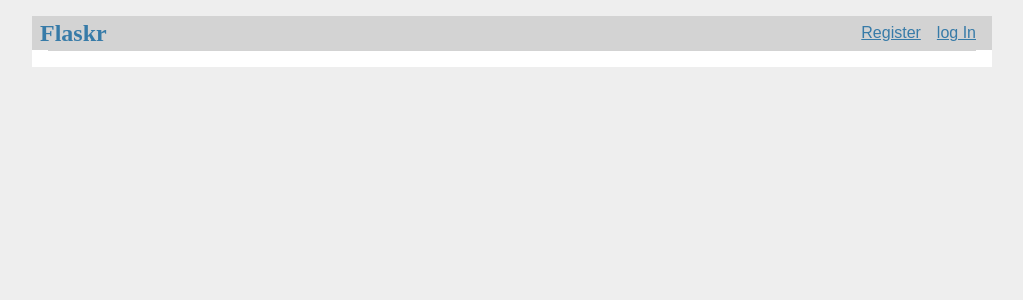
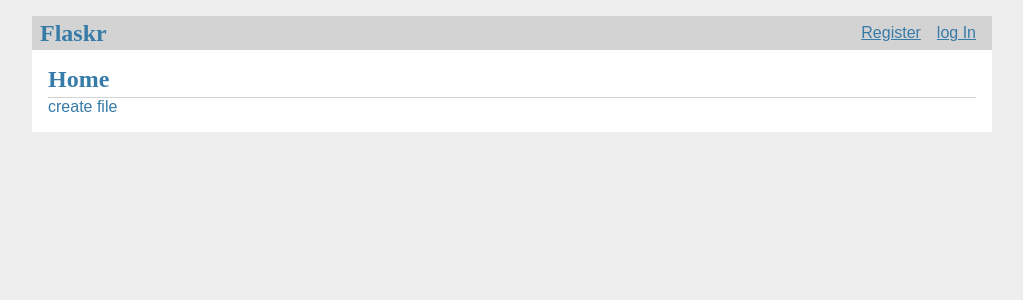
Before and after one commit to topshager/dropnox, a Flask app: template flaskr/templates/uppload/upploud.html in a window 1280 px wide. Shown: the top 300 px of the page, without its empty margins (128-1151 px from the left). Run offline with Flask 3, Linux system fonts and the light colour scheme; the template is opened without the code that fills it, so the values that code supplies are empty.

Commit message:
Update upploud.html

```diff
--- a/flaskr/templates/uppload/upploud.html
+++ b/flaskr/templates/uppload/upploud.html
@@ -1 +1,11 @@
 {% extends 'base.html' %}
+
+
+{% block header %}
+  <h1>{% block title %}Home{% endblock %}</h1>
+{% endblock %}
+
+{% block content %}
+<butt> <a>create file </a></button>
+
+{% endblock %}
```
